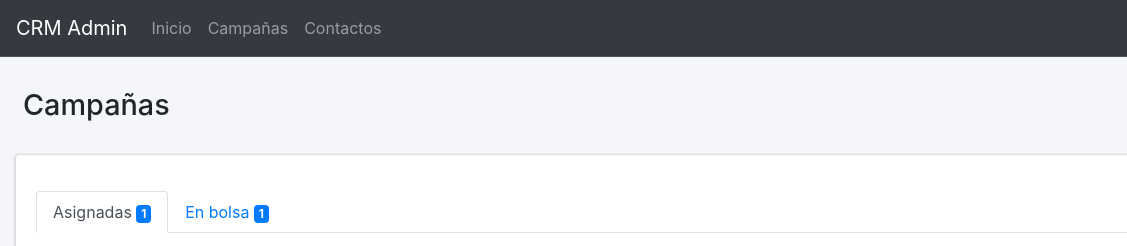
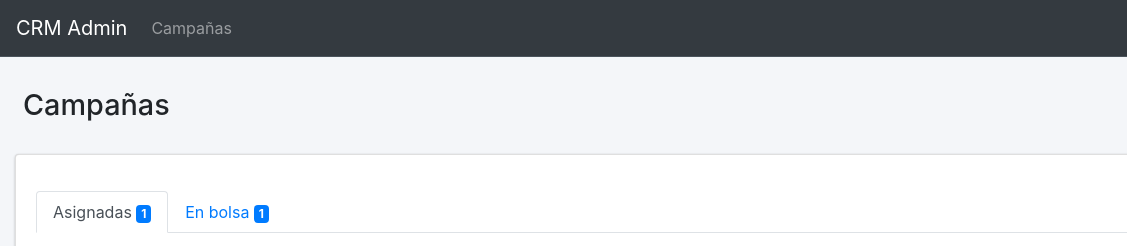
Before and after one commit to Tablonimus/CRM-analisis, a plain HTML site: page index.html in a window 1280 px wide. Shown: the top 246 px of the page, 0-1127 px from the left. Drawn offline with nearby package versions, Linux system fonts and the light colour scheme.

Commit message:
nav options

```diff
--- a/index.html
+++ b/index.html
@@ -53,12 +53,12 @@
             class="navbar-nav align-items-center d-flex justify-content-between w-100"
           >
             <div class="d-flex">
-              <li class="nav-item"><a class="nav-link" href="#">Inicio</a></li>
+              <!-- <li class="nav-item"><a class="nav-link" href="#">Inicio</a></li> -->
               <li class="nav-item">
                 <a class="nav-link" href="#">Campañas</a>
               </li>
               <li class="nav-item">
-                <a class="nav-link" href="#">Contactos</a>
+                <!-- <a class="nav-link" href="#">Contactos</a> -->
               </li>
             </div>
             <div>
```
